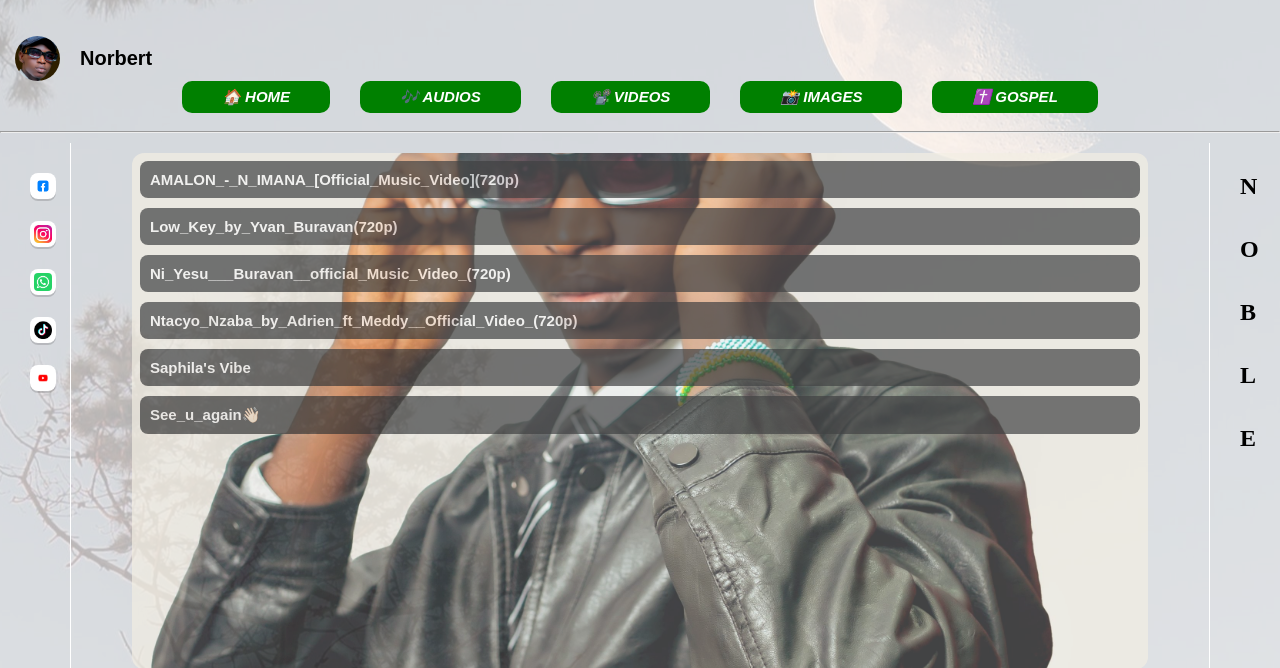
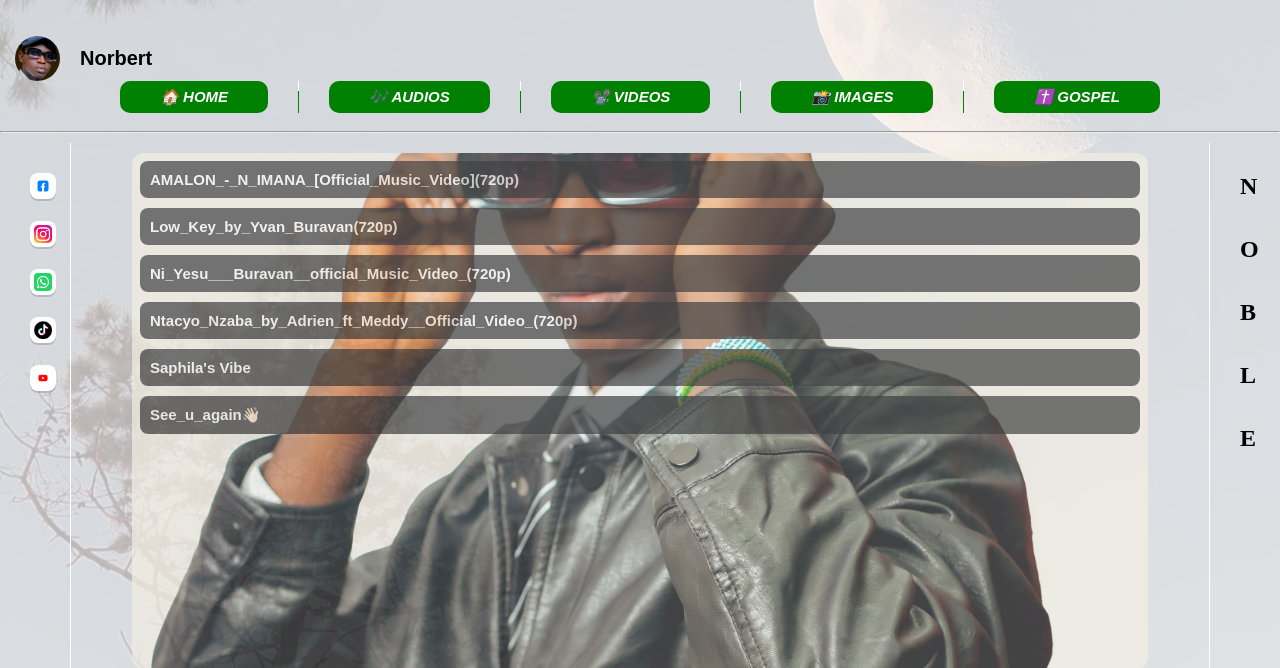
Before and after one commit to uwamahoroaline2018-sudo/Norbert, a PHP site: page /favorite-videos.php in a window 1280 px wide. Shown: the top 668 px of the page. Run offline with PHP 8.4, Linux system fonts and the light colour scheme.

Commit message:
Update favorite-videos.php

```diff
--- a/favorite-videos.php
+++ b/favorite-videos.php
@@ -26,7 +26,7 @@
       function home(){
           window.location.href = "home.php";
         }
-    </script></li>
+    </script></li><li><div class="v-linee"></div></li>
 
     <li><a onclick="audio()" style="padding: 7px 40px;border-radius: 7px;border: none;font-weight: bold;font-style: italic;cursor: pointer;">
     🎶 AUDIOS
@@ -36,7 +36,7 @@
       function audio(){
           window.location.href = "favorite-audio.php";
         }
-    </script></li>
+    </script></li><li><div class="v-linee"></div></li>
 
     <li><a onclick="video()" style="padding: 7px 40px;border-radius: 7px;border: none;font-weight: bold;font-style: italic;cursor: pointer;">
     📽️ VIDEOS
@@ -45,7 +45,7 @@
       function video(){
           window.location.href = "favorite-videos.php";
         }
-    </script></li>
+    </script></li><li><div class="v-linee"></div></li>
 
     <li><a onclick="imag()" style="padding: 7px 40px;border-radius: 7px;border: none;font-weight: bold;font-style: italic;cursor: pointer;">
     📸 IMAGES
@@ -54,7 +54,7 @@
       function imag(){
           window.location.href = "favorite-images.php";
         }
-    </script></li>
+    </script></li><li><div class="v-linee"></div></li>
 
     <li><a onclick="imag()" style="padding: 7px 40px;border-radius: 7px;border: none;font-weight: bold;font-style: italic;cursor: pointer;">
     ✝️ GOSPEL
```
